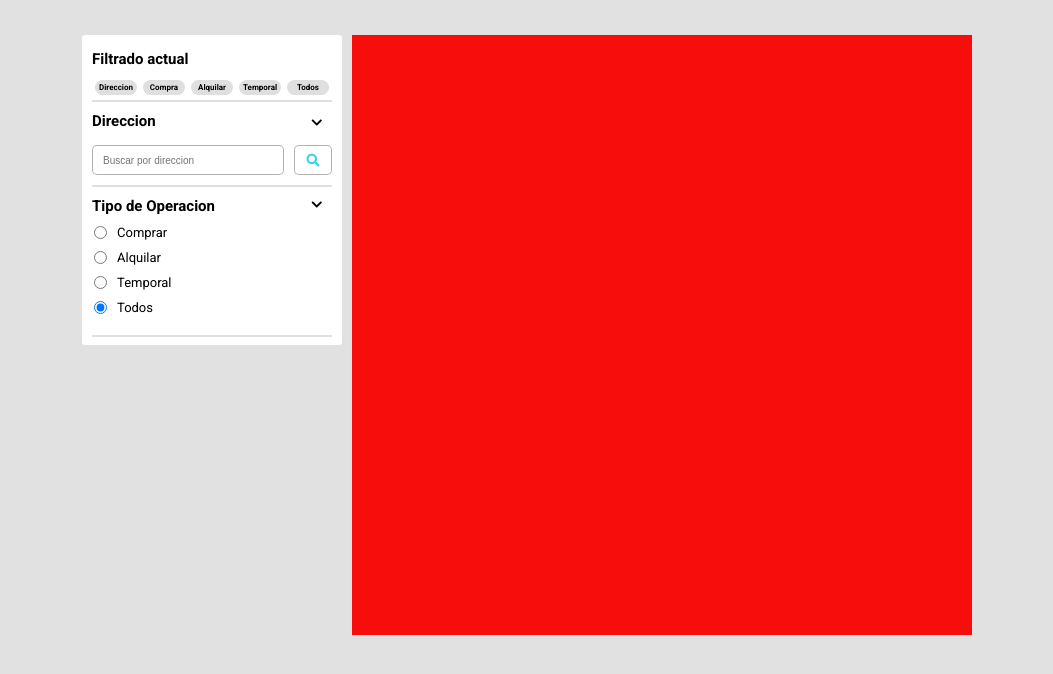
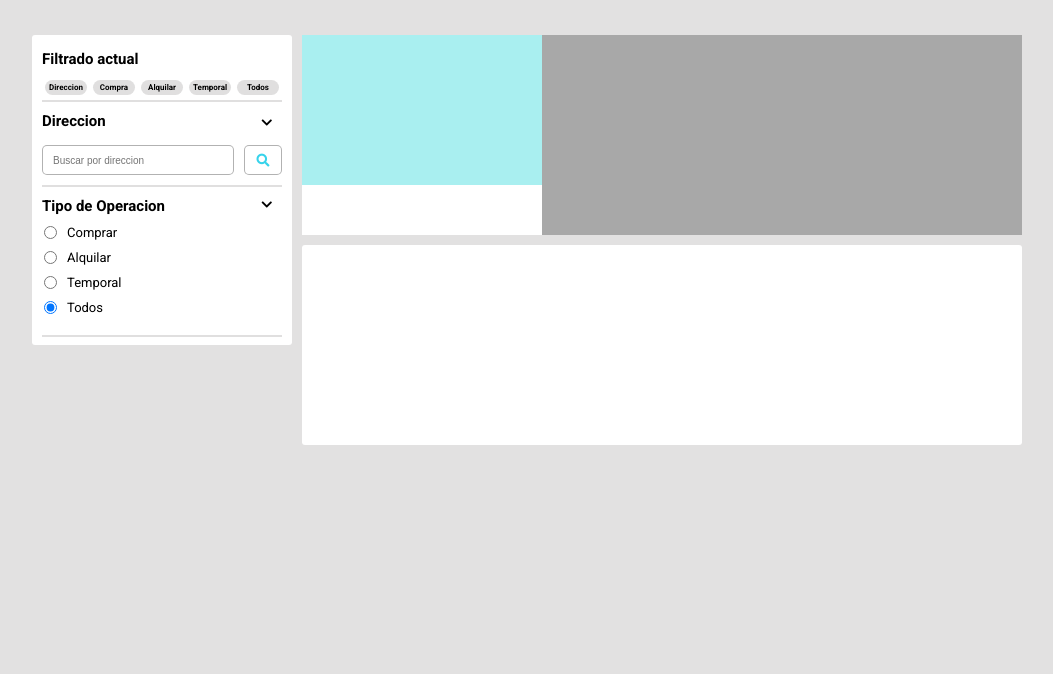
Before and after one commit to alevitale04/Prueba-Front-End, a plain HTML site: page index.html in a window 1280 px wide. Shown: the whole page, without its empty margins (113-1166 px from the left). Drawn offline with Linux system fonts and the light colour scheme.

Commit message:
Se terminan los estilos de los filtros y se inicia con los avisos

```diff
--- a/css/_contenedor.scss
+++ b/css/_contenedor.scss
@@ -1,7 +1,7 @@
 .contenedor{
     margin: 30px auto;
-    max-width: 900px;
-    min-width: 900px;
+    max-width: 1000px;
+    min-width: 1000px;
     height: auto;
     display: flex;
     flex-direction: row;
--- a/css/_filtro.scss
+++ b/css/_filtro.scss
@@ -91,6 +91,7 @@
                                     margin-top: -2px;
                                     margin-right: 10px;
                                     font-size: 12px;
+                                    cursor: pointer;
 
                                 }
                                 .direccionflechaArriba{
@@ -98,6 +99,7 @@
                                     margin-top: -2px;
                                     margin-right: 10px;
                                     font-size: 12px;
+                                    cursor: pointer;
 
                                 }
 
@@ -117,6 +119,7 @@
                                     border: 1px solid rgba(0, 0, 0, 0.3);
                                     width: 200px;
                                     font-size: 10px;
+                                    cursor: pointer;
 
                                     &:focus{
                                     outline: none;
@@ -136,6 +139,7 @@
                                     margin-left: 10px;
                                     width: 40px;
                                     text-align: center;
+                                    cursor: pointer;
 
                                         i{
 
@@ -188,6 +192,7 @@
                                 margin-top: -2px;
                                 margin-right: 10px;
                                 font-size: 12px;
+                                cursor: pointer;
 
                             }
                             .operacionflechaAbajo{
@@ -195,6 +200,7 @@
                                 margin-top: -2px;
                                 margin-right: 10px;
                                 font-size: 12px;
+                                cursor: pointer;
 
                             }
 
@@ -213,6 +219,7 @@
                                 margin-left: 2px;
                                 display: flex;
                                 align-items: center;
+                                cursor: pointer;
 
                                     .tituloOpcion{
 
--- a/css/avisos.scss
+++ b/css/avisos.scss
@@ -2,9 +2,58 @@
 
         .avisos{
 
-            max-width: 620px;
-            min-width: 620px;
-            height: 600px;
-            background: rgb(248, 13, 13);
+            max-width: 720px;
+            min-width: 720px;
+            height: auto;
+
+                .aviso{
+
+                    max-width: 720px;
+                    min-width: 720px;
+                    height: 200px;
+                    background: rgb(255, 255, 255);
+                    border-radius: 3px;
+                    margin-bottom: 10px;
+                    display: flex;
+                    flex-direction: row;
+                    justify-content: space-between;
+
+                        .galeria{
+
+                            max-width: 250px;
+                            min-width: 250px;
+                            max-height: 200px;
+                            min-height: 200px;
+                            background: rgb(168, 168, 168);
+
+                                .imagengaleria{
+
+                                     max-width: 240px;
+                                     min-width: 240px;
+                                     max-height: 150px;
+                                     min-height: 150px;
+                                     background: rgb(169, 239, 240);
+                                }
+
+                                .costos{
+
+                                     max-width: 240px;
+                                     min-width: 240px;
+                                     max-height: 50px;
+                                     min-height: 50px;
+                                     background: rgb(255, 255, 255);
+                                }
+                        }
+
+                        .contenido{
+
+                            max-width: 470px;
+                            min-width: 470px;
+                            max-height: 200px;
+                            min-height: 200px;
+                            background: rgb(168, 168, 168);
+
+                        }
+                }
         }
 }
--- a/index.html
+++ b/index.html
@@ -96,6 +96,21 @@
 
         <div class="avisos">
 
+            <div class="aviso">
+
+                <section class="galeria">
+
+                    <div class="imagengaleria"></div>
+                    <div class="costos"></div>
+
+                </section>
+
+                <section class="contenido">
+
+                </section>
+
+            </div>
+            <div class="aviso"></div>
 
         </div>
 
```
Also changed, not shown: css/estilos.css, 1 other file.
